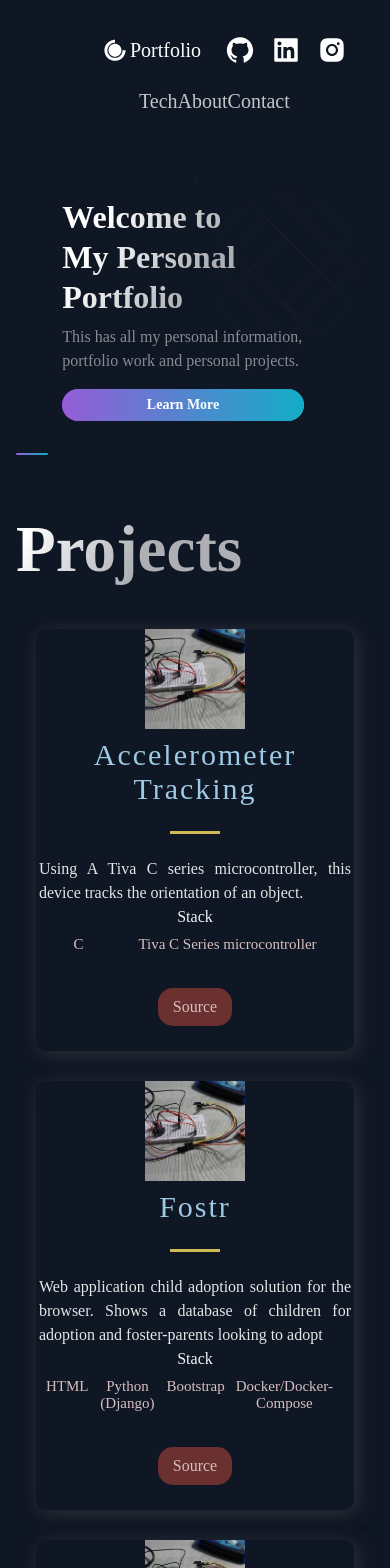
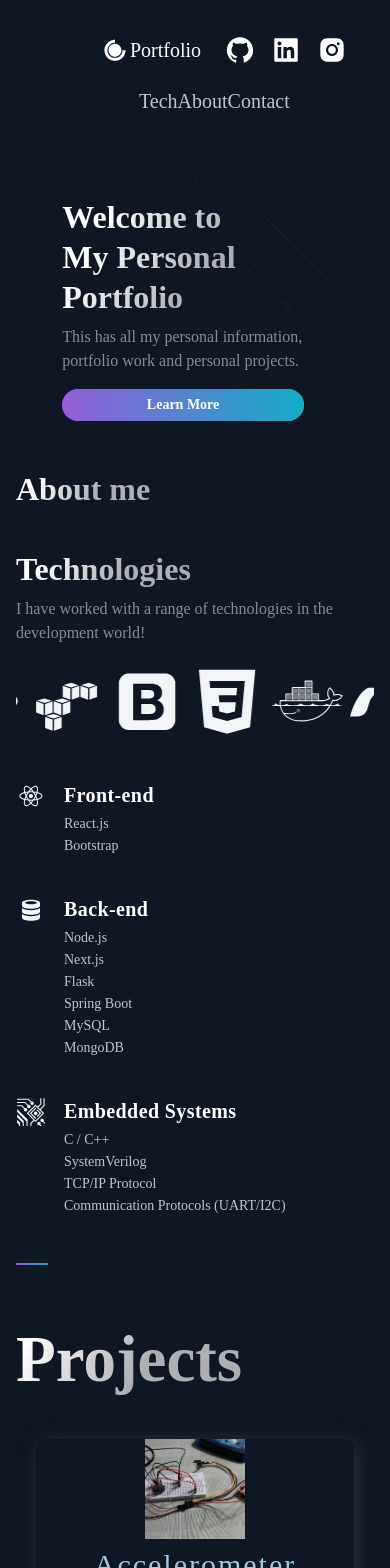
Before and after one commit to ryan-trampe/react_profile, a Next.js app: page / in a window 390 px wide. Shown: the top 1568 px of the page. Built offline with nearby package versions, Linux system fonts and the light colour scheme; a web font is replaced by a local one.

Commit message:
Skeleton version of automatic scrolling

```diff
--- /dev/null
+++ b/src/components/about/About.tsx
@@ -0,0 +1,14 @@
+import React from "react";
+
+import styles from "./AboutStyle.module.css";
+
+function About(props: any) {
+  return (
+    <section className="GlobalSection">
+      <h2 className="SectionTitle">About me</h2>
+      <p className="SectionText"></p>
+    </section>
+  );
+}
+
+export default About;
--- a/src/components/projects/Projects.tsx
+++ b/src/components/projects/Projects.tsx
@@ -25,17 +25,9 @@ function Projects() {
       title: "Custom Microprocessor",
       description:
         "Simulated 8-bit microprocessor with custom instruction. Custom components include program counter, instruction decoder, and program sequencer.",
-        tags: ["Quartus","SystemVerilog"],
+      tags: ["Quartus", "SystemVerilog"],
       source: "https://github.com/ryan-trampe/accelerometer_track",
       id: 2,
-      },
-      {
-        title: "Bug Tracker",
-        description:
-          "Recreation of  a bug-tracker that includes user login. ",
-        tags: ["NodeJS", "ReactJS", "MongoDB"],
-        source: "https://github.com/ryan-trampe/bug-tracker/tree/main/src",
-        id: 3,
     },
   ];
 
--- a/src/components/projects/ProjectsStyle.module.css
+++ b/src/components/projects/ProjectsStyle.module.css
@@ -48,8 +48,9 @@
   width: 50px;
   height: 3px;
   margin: 20px auto;
+  border-radius: 2px;
   border: 0;
-  background: #d0bb57;
+  background: #b06adb;
 }
 /* div */
 .intro {
--- a/src/components/tech/Tech.tsx
+++ b/src/components/tech/Tech.tsx
@@ -1,12 +1,104 @@
-import React from "react"
+import React, { createElement } from "react";
+import { DiReact, DiDatabase, DiAws, DiBootstrap, DiCss3, DiDocker, DiDotnet, DiGit, DiHtml5, DiJavascript, DiLinux, DiMongodb, DiMysql, DiNodejs, DiPython, DiRasberryPi, DiUbuntu } from "react-icons/di";
+import { GiCircuitry } from "react-icons/gi";
+import { IconType } from "react-icons/lib";
 
 import styles from "./TechStyle.module.css";
 
-function Tech(props:any){
-    return(
-        <>
-        </>
-    )
-};
+function Tech() {
+  const techList: IconType[] = [
+    DiReact,
+    DiAws,
+    DiBootstrap,
+    DiCss3,
+    DiDocker,
+    DiDotnet,
+    DiGit,
+    DiHtml5,
+    DiJavascript,
+    DiLinux,
+    DiMongodb,
+    DiMysql,
+    DiNodejs,
+    DiPython,
+    DiRasberryPi,
+    DiReact,
+    DiUbuntu
+  ];
+
+  return (
+    <section className="GlobalSection">
+      <div className="SectionDivide" />
+      <h2 className="SectionTitle">Technologies</h2>
+      <p className="SectionText">
+        I have worked with a range of technologies in the development world!
+      </p>
+      {/* Auto-scrolling carousel */}
+      <div className={styles.CarouselWrapper}>
+        <div className={styles.marquee}>
+          {techList.map((icon, idx) => {
+            return createElement("picture", {}, createElement(icon, { size: "8rem" }));
+          })}
+        </div>
+      </div>
+
+      <ul className={styles.ListMain}>
+        {/* Front end item */}
+        <li className={styles.ListItem}>
+          <picture>
+            <DiReact size="3rem" />
+          </picture>
+          <div className={styles.ListContainer}>
+            <h4 className={styles.ListTitle}> Front-end</h4>
+            <p className={styles.ListParagraph}>
+              React.js <br />
+              Bootstrap
+            </p>
+          </div>
+        </li>
+
+        {/* Backend item */}
+        <li className={styles.ListItem}>
+          <picture>
+            <DiDatabase size="3rem" />
+          </picture>
+          <div className={styles.ListContainer}>
+            <h4 className={styles.ListTitle}> Back-end</h4>
+            <p className={styles.ListParagraph}>
+              Node.js
+              <br />
+              Next.js
+              <br />
+              Flask
+              <br />
+              Spring Boot
+              <br />
+              MySQL
+              <br />
+              MongoDB
+            </p>
+          </div>
+        </li>
+
+        {/* Embedded stuff */}
+        <li className={styles.ListItem}>
+          <picture>
+            <GiCircuitry size="3rem" />
+          </picture>
+          <div className={styles.ListContainer}>
+            <h4 className={styles.ListTitle}>Embedded Systems</h4>
+            <p className={styles.ListParagraph}>
+              C / C++ <br />
+              SystemVerilog
+              <br />
+              TCP/IP Protocol <br />
+              Communication Protocols (UART/I2C)
+            </p>
+          </div>
+        </li>
+      </ul>
+    </section>
+  );
+}
 
 export default Tech;
--- a/src/components/tech/TechStyle.module.css
+++ b/src/components/tech/TechStyle.module.css
@@ -0,0 +1,155 @@
+/* div */
+.ImageContainer {
+  text-align: center;
+  background-image: radial-gradient(
+    50% 50% at 50% 50%,
+    rgba(79, 108, 176, 0.25) 53.8%,
+    rgba(79, 108, 176, 0) 100%
+  );
+  width: 100%;
+  padding: 60px;
+  margin-top: 48px;
+  display: flex;
+  flex-direction: column;
+  align-items: center;
+  justify-content: center;
+
+  @media screen and (max-width: 1024px) {
+    background-image: none;
+    padding: 0;
+    margin-top: 40px;
+  }
+  @media screen and (max-width: 768px) {
+    background-image: none;
+    padding: 0;
+    margin-top: 16px;
+  }
+}
+/* ul */
+.ListMain {
+  list-style-type: none;
+  display: grid;
+  grid-template-columns: repeat(3, 1fr);
+  gap: 40px;
+  margin: 3rem 0;
+
+  @media screen and (max-width: 1024px) {
+    margin: 64px 0;
+  }
+
+  @media screen and (max-width: 768px) {
+    margin: 64px 0;
+    gap: 24px;
+  }
+
+  @media screen and (max-width: 640px) {
+    display: flex;
+    flex-direction: column;
+    margin: 32px 0;
+  }
+}
+/* div */
+.ListContainer {
+  display: flex;
+  flex-direction: column;
+
+  @media screen and (max-width: 640px) {
+    display: flex;
+    margin-left: 18px;
+  }
+}
+/* h4 */
+.ListTitle {
+  font-weight: 700;
+  font-size: 28px;
+  line-height: 32px;
+  letter-spacing: 0.02em;
+  color: #ffffff;
+  margin-bottom: 8px;
+
+  @media screen and (max-width: 768px) {
+    font-size: 24px;
+    line-height: 28px;
+  }
+
+  @media screen and (max-width: 640px) {
+    font-size: 20px;
+    line-height: 28px;
+    letter-spacing: 0.02em;
+    margin-bottom: 4px;
+  }
+}
+/* p */
+.ListParagraph {
+  font-size: 18px;
+  line-height: 30px;
+  color: rgba(255, 255, 255, 0.75);
+
+  @media screen and (max-width: 768px) {
+    font-size: 16px;
+    line-height: 28px;
+  }
+
+  @media screen and (max-width: 640px) {
+    font-size: 14px;
+    line-height: 22px;
+  }
+}
+/* li */
+.ListItem {
+  max-width: 320px;
+  display: flex;
+  flex-direction: column;
+
+  @media screen and (max-width: 768px) {
+    max-width: 203px;
+  }
+
+  @media screen and (max-width: 640px) {
+    margin-bottom: 14px;
+    max-width: 320px;
+    flex-direction: row;
+  }
+}
+/* img */
+.ListIcon {
+  display: block;
+  width: 48px;
+  height: 48px;
+  margin-bottom: 10px;
+
+  @media screen and (max-width: 768px) {
+    width: 40px;
+    height: 40px;
+    margin-bottom: 8px;
+  }
+
+  @media screen and (max-width: 640px) {
+    width: 32px;
+    height: 32px;
+    margin-bottom: 0px;
+  }
+}
+
+/* carousel styles */
+.CarouselWrapper {
+  max-width: fit-content;
+  overflow: hidden;
+}
+.marquee {
+  white-space: nowrap;
+  overflow: hidden;
+  display: inline-block;
+  animation: marquee 60s linear infinite;
+}
+.marquee picture {
+  display: inline-block;
+}
+@keyframes marquee {
+  0% {
+    transform: translate3d(0, 0, 0);
+  }
+  100% {
+    transform: translate3d(-50%, 0, 0);
+  }
+}
--- a/src/pages/index.tsx
+++ b/src/pages/index.tsx
@@ -2,7 +2,9 @@ import type { NextPage } from 'next'
 import Layout from '../components/layout/Layout'
 import Hero from '../components/hero/Hero'
 import BackgroundAnimation from '../components/background_animation/BackgroundAnimation'
+import Tech from '../components/tech/Tech'
 import Projects from '../components/projects/Projects'
+import About from '../components/about/About';
 
 const Home: NextPage = () => {
   const sectionStyle = {
@@ -15,6 +17,8 @@ const Home: NextPage = () => {
         <Hero/>
         <BackgroundAnimation/>
       </section>
+      <About/>
+      <Tech/>
       <Projects/>
     </Layout>
   )
```
Also changed, not shown: src/components/about/AboutStyle.module.css (added). Lines whose indentation alone changed are shown as unchanged.
